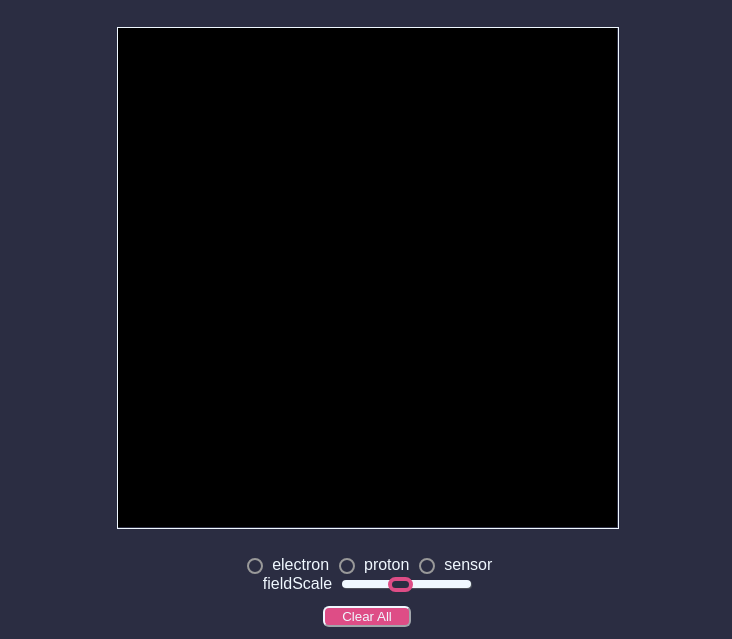
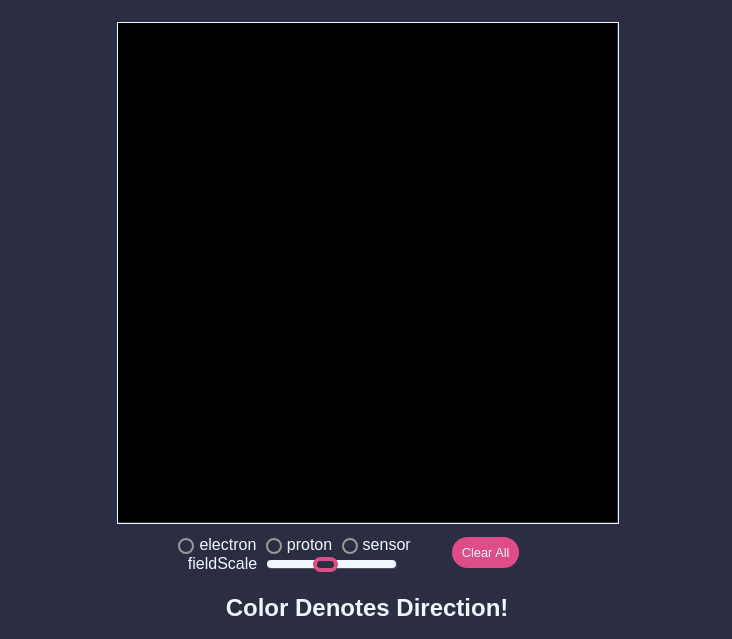
Before and after one commit to satrams/efield-visualization, a plain HTML site: page index.html in a window 1280 px wide. Shown: the part 111-750 px from the top of the page, without its empty margins (273-1005 px from the left). Drawn offline with Linux system fonts and the light colour scheme.

Commit message:
even more pretty stuff

```diff
--- a/index.html
+++ b/index.html
@@ -9,7 +9,7 @@
     <div>
         <h1>Electric Field Visualization</h1>
         <h2>Select what to place and click inside the canvas to place it!</h2>
-        <div id="canvasContainer" style="margin: 10px auto; position: relative; display:inline-block; height: 500px; width: 500px; background-color: var(--background-color-dark)">
+        <div id="canvasContainer" style="margin: 5px auto; position: relative; display:inline-block; height: 500px; width: 500px; background-color: var(--background-color-dark)">
             <canvas id="fieldCanvas" width="500" height="500" style="position: absolute; top: 0px; left: 0px; border:1px solid var(--main-color-light)"></canvas>
             <canvas id="subatomCanvas" width="500" height="500"
                 style="position:absolute; top: 0px; left: 0px; border:1px solid var(--main-color-light)"></canvas>
@@ -17,20 +17,21 @@
                 style="position:absolute; top: 0px; left: 0px; border:1px solid var(--main-color-light)"></canvas>
         </div>
         <div>
-            <div style="margin: 10px auto; display:inline-flex; flex-direction: column; vertical-align:middle;">
-                <div>
-                    <input type="radio" id="electron" name="object" value="electron">
-                    <label for="electron">electron</label>
-                    <input type="radio" id="proton" name="object" value="proton">
-                    <label for="proton">proton</label>
-                    <input type="radio" id="sensor" name="object" value="sensor">
-                    <label for="sensor">sensor</label>
+            <div style="margin: 0px auto; display:inline-flex; flex-direction: row; vertical-align:middle; align-items: center;">
+                <div style="margin: 0px auto; display:inline-flex; flex-direction: column; vertical-align:middle;">
+                    <div>
+                        <input type="radio" id="electron" name="object" value="electron"><label for="electron">electron</label>
+                        <input type="radio" id="proton" name="object" value="proton"><label for="proton">proton</label>
+                        <input type="radio" id="sensor" name="object" value="sensor"><label for="sensor">sensor</label>
+                    </div>
+                    <div style="display: inline-flex; margin: 0px auto; vertical-align:middle; text-align: center; align-items:center; justify-content: center;">
+                        <label for="Field Scale">fieldScale</label>
+                        <input style="margin-left:10px" type="range" min="1000" max="10000" value="5000" id="fieldScale" oninput="setScale()">
+                    </div>
                 </div>
-                <div style="display: inline-flex; margin: 0px auto; vertical-align:middle; text-align: center; align-items:center; justify-content: center;">
-                    <label for="Field Scale">fieldScale</label>
-                    <input style="margin-left:10px" type="range" min="1000" max="10000" value="5000" id="fieldScale" oninput="setScale()">
+                <div style="height:30px; width: 150px; align-items: center; text-align: center;">
+                    <button onclick="clearAll()">Clear All</button>
                 </div>
-                <button onclick="clearAll()">Clear All</button>
             </div>
         </div>
         <h2>Color Denotes Direction!</h2>
--- a/main.js
+++ b/main.js
@@ -451,6 +451,7 @@ function setScale() {
 }
 
 function clearAll() {
+    //We don't need to clear the data. It will just get overrwritten
     electronsLength = 0;
     protonsLength = 0;
     sensorsLength = 0;
--- a/styles.css
+++ b/styles.css
@@ -3,6 +3,7 @@
     --background-color-dark: #000000;
     --main-color-light: aliceblue;
     --highlight-color: #DE4D86;
+    --highlight-color-hovered: #bb4172;
     --text-color: var(--main-color-light);
 }
 
@@ -18,14 +19,21 @@ body {
 
 button {
   background-color: var(--highlight-color);
-  border-color: var(--main-color-light);
+  border-style:none;
   color: var(--main-color-light);
-  border-radius: 6px;
-  margin-top: 5%;
-  margin-left:auto;
-  margin-right:auto;
-  width:35%;
-  height:30%;
+  border-radius: 50px;
+  padding: 8px 10px;
+  transition: 0.1s all ease-in-out;
+  font-size: 80%
+}
+
+button:hover {
+  cursor:pointer;
+  font-size: 90%;
+}
+
+button:active {
+  background-color: var(--highlight-color-hovered);
 }
 
 input[type='radio'] {
```
